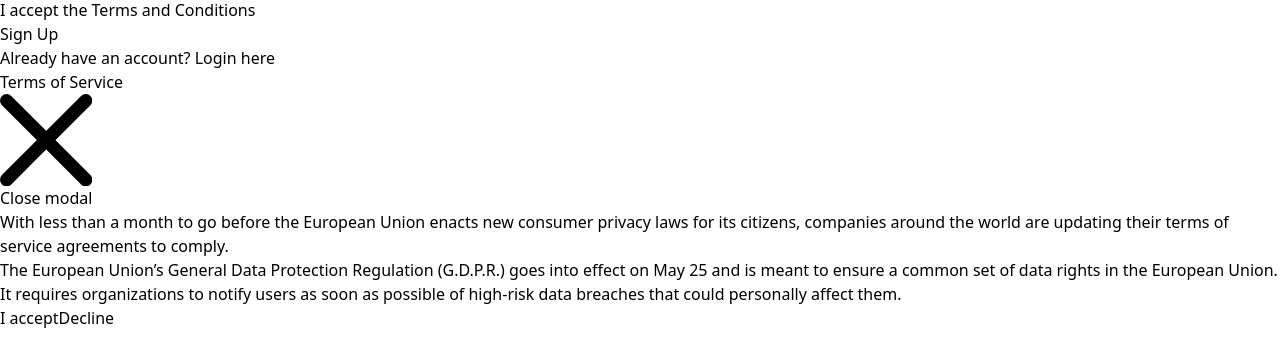
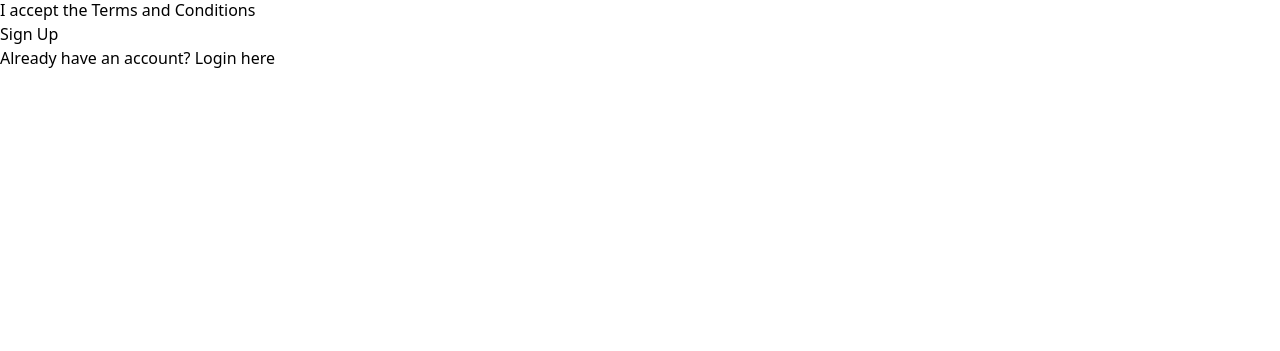
Before and after one commit to ArjunYes/fp2, an Angular app: page /register in a window 1280 px wide. Shown: the part 446-797 px from the top of the page. Built offline with nearby package versions, Linux system fonts and the light colour scheme.

Commit message:
Added T&C options

```diff
--- a/src/app/auth/register/register.component.html
+++ b/src/app/auth/register/register.component.html
@@ -34,7 +34,7 @@
                           <input id="terms" aria-describedby="terms" type="checkbox" class="w-4 h-4 border border-gray-300 rounded bg-gray-50 focus:ring-3 focus:ring-primary-300 dark:bg-gray-700 dark:border-gray-600 dark:focus:ring-primary-600 dark:ring-offset-gray-800" required="">
                         </div>
                         <div class="ml-3 text-sm">
-                          <label for="terms" class="font-light text-gray-500 dark:text-gray-300">I accept the <a class="font-medium text-primary-600 hover:underline dark:text-primary-500" >Terms and Conditions</a></label>
+                          <label (click)="showTandC=true" for="terms" class="font-light text-gray-500 dark:text-gray-300">I accept the <a class="font-medium text-primary-600 hover:underline dark:text-primary-500" >Terms and Conditions</a></label>
                         </div>
                     </div>
                     <button type="submit" class="w-full text-white bg-purple-800 hover:bg-purple-900 focus:ring-4 focus:outline-none
@@ -54,4 +54,4 @@
   </section>
 
 
-  <app-termsandconditions></app-termsandconditions>
+  <app-termsandconditions *ngIf="showTandC"  (selectedValue)="checkValue($event)" ></app-termsandconditions>
--- a/src/app/auth/register/register.component.ts
+++ b/src/app/auth/register/register.component.ts
@@ -8,12 +8,27 @@
 })
 export class RegisterComponent {
 
+  showTandC : boolean = false;
+
+
+  checkValue(acceptorReject:boolean){
+    if(acceptorReject){
+      console.log("Accept");
+    }else{
+      console.log("reject");
+    }
+    this.showTandC = false;
+
+    // acceptorReject ? console.log("Accept") : console.log("reject");
+
+  }
+
   constructor(private utility: UtilityService){
-
   }
 
   login(){
     this.utility.loginRedirect();
+    this.showTandC = false;
   }
 
 }
--- a/src/app/shared/components/termsandconditions/termsandconditions.component.html
+++ b/src/app/shared/components/termsandconditions/termsandconditions.component.html
@@ -7,7 +7,7 @@
                 <h3 class="text-xl font-semibold text-gray-900 dark:text-white">
                     Terms of Service
                 </h3>
-                <button type="button" class="text-gray-400 bg-transparent hover:bg-gray-200 hover:text-gray-900 rounded-lg text-sm w-8 h-8 ml-auto inline-flex justify-center items-center dark:hover:bg-gray-600 dark:hover:text-white" data-modal-hide="defaultModal">
+                <button (click)="acceptDecline(false)" type="button" class="text-gray-400 bg-transparent hover:bg-gray-200 hover:text-gray-900 rounded-lg text-sm w-8 h-8 ml-auto inline-flex justify-center items-center dark:hover:bg-gray-600 dark:hover:text-white" data-modal-hide="defaultModal">
                     <svg class="w-3 h-3" aria-hidden="true" xmlns="http://www.w3.org/2000/svg" fill="none" viewBox="0 0 14 14">
                         <path stroke="currentColor" stroke-linecap="round" stroke-linejoin="round" stroke-width="2" d="m1 1 6 6m0 0 6 6M7 7l6-6M7 7l-6 6"/>
                     </svg>
```
